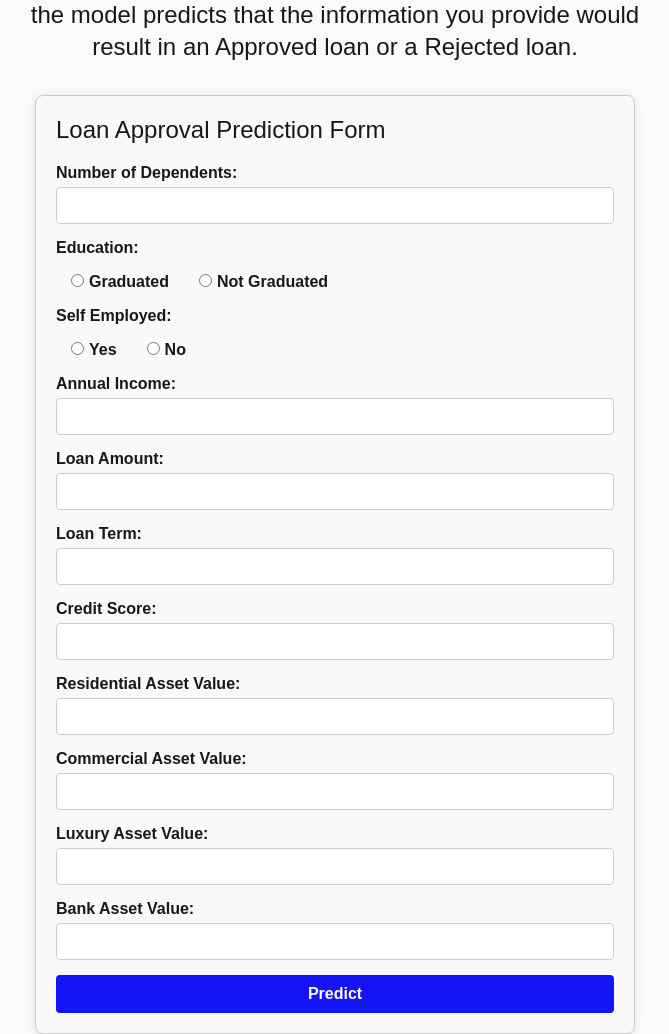
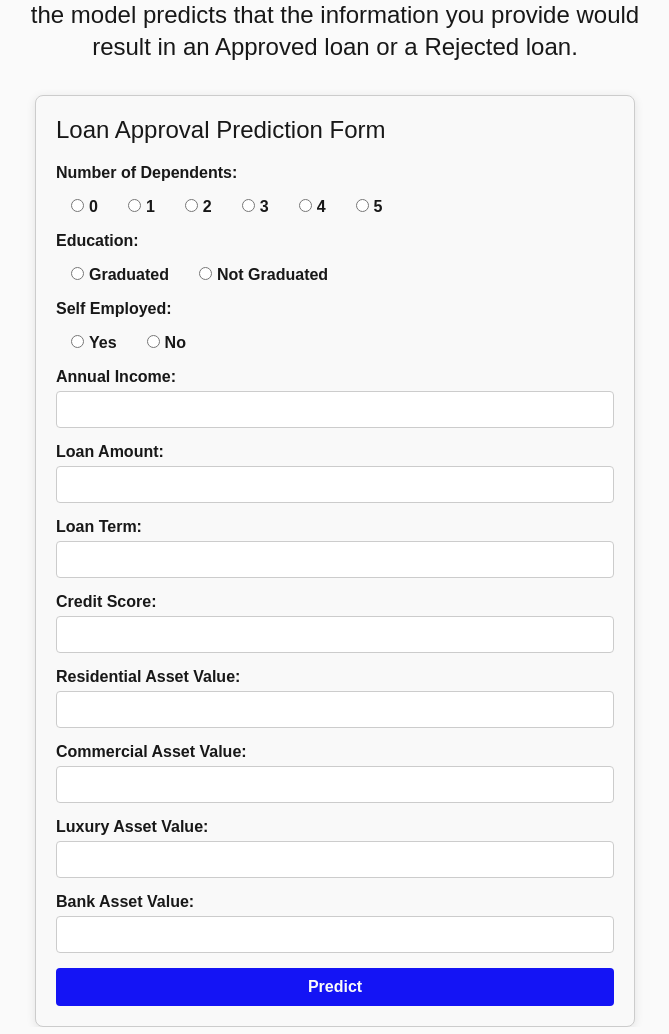
Before and after one commit to mariebayard/loan_approval_prediction_dataset, a Flask app: page /predict_dt in a window 1280 px wide. Shown: the part 477-1511 px from the top of the page, without its empty margins (305-974 px from the left). Run offline with Flask 3, Linux system fonts and the light colour scheme; parts of the project's set-up code (start-up, migrations or seed data) failed here and were passed over; some libraries are stand-ins or nearby versions.

Commit message:
Updated form_base No of dependants
Updated No of dependants to radiobuttons.

```diff
--- a/templates/form_base.html
+++ b/templates/form_base.html
@@ -14,8 +14,27 @@
             <h2> Loan Approval Prediction Form</h2>
 
             <div class="form-group">
-                <label for="no_of_dependants">Number of Dependents:</label>
-                <input type="number" name="no_of_dependants" required>
+                <label>Number of Dependents:</label>
+                <div class="radio-group">
+                    <label>
+                        <input type="radio" name="no_of_dependants" value="0" required>0
+                    </label>
+                    <label>
+                        <input type="radio" name="no_of_dependants" value="1">1
+                    </label>
+                    <label>
+                        <input type="radio" name="no_of_dependants" value="2">2
+                    </label>
+                    <label>
+                        <input type="radio" name="no_of_dependants" value="3">3
+                    </label>
+                    <label>
+                        <input type="radio" name="no_of_dependants" value="4">4
+                    </label>
+                    <label>
+                        <input type="radio" name="no_of_dependants" value="5">5
+                    </label>
+                </div>
             </div>
 
             <div class="form-group">
```
